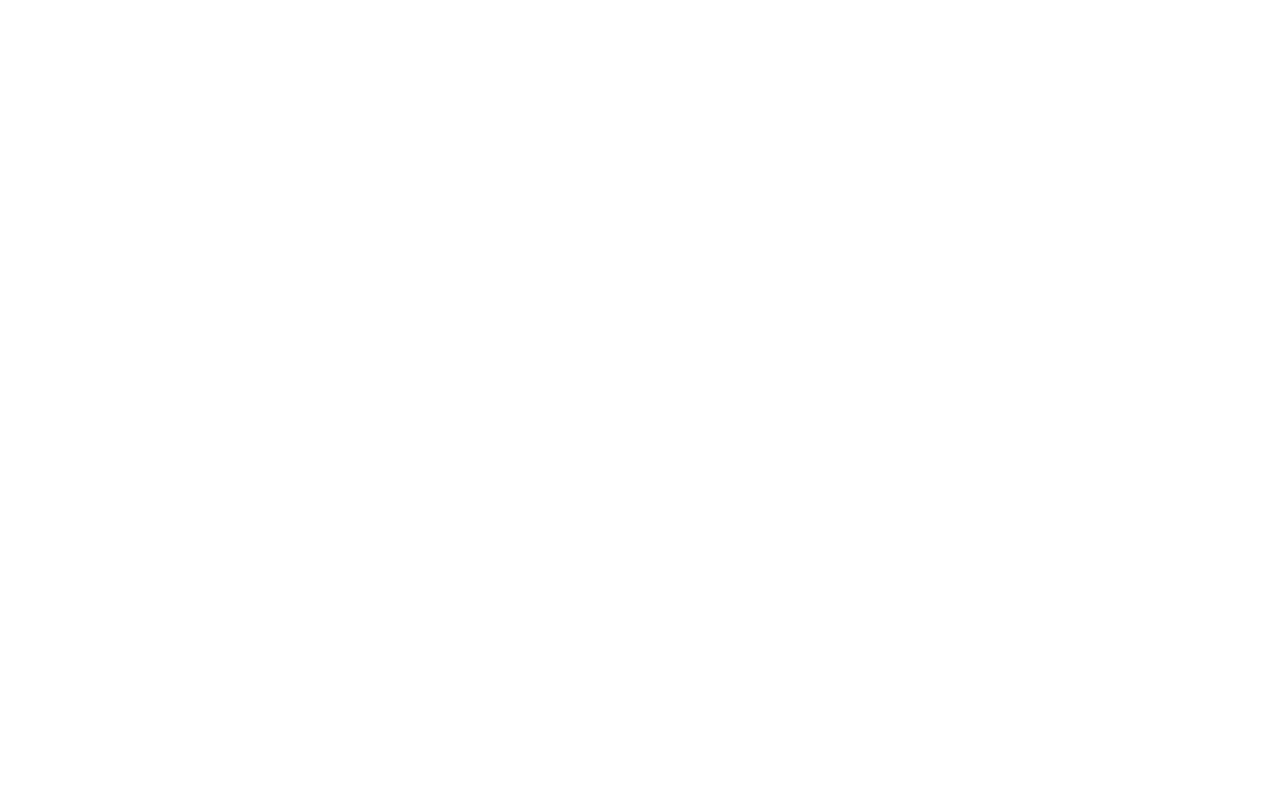
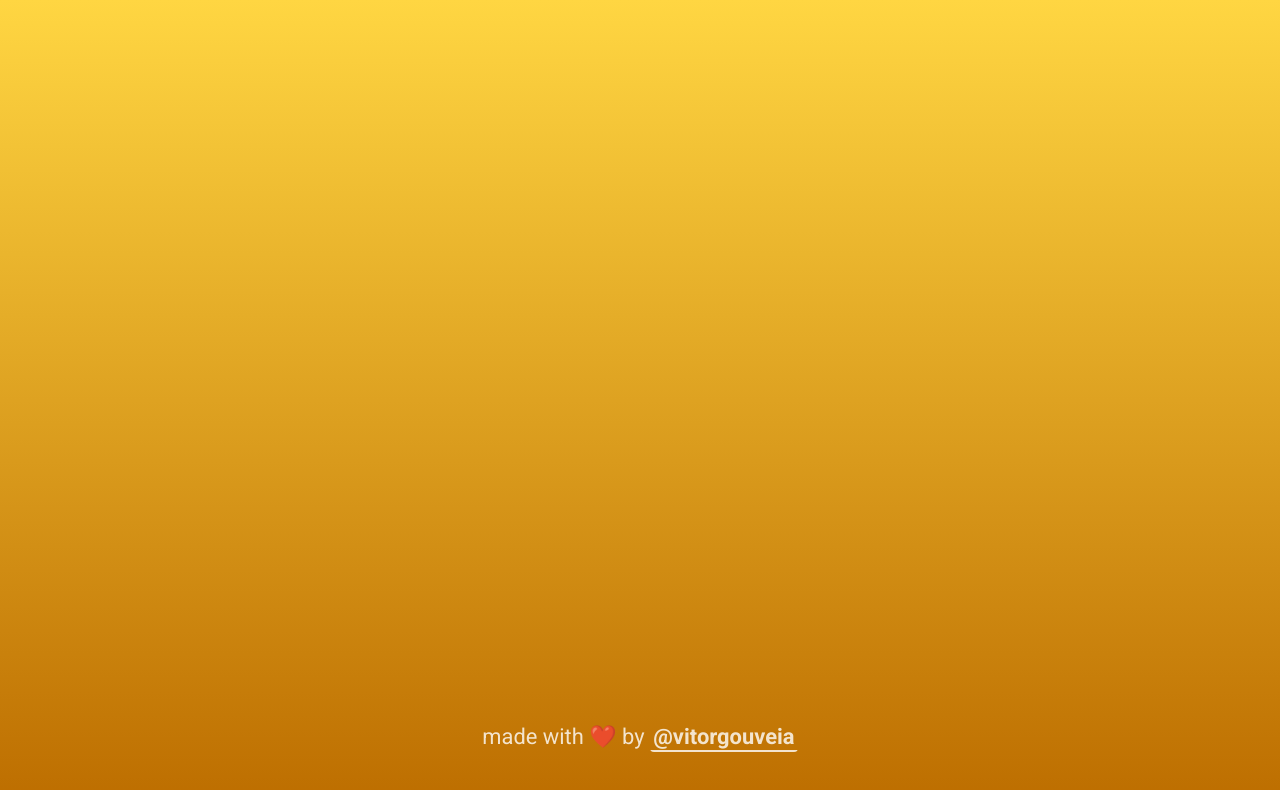
Before and after one commit to VitorGouveia/Rhythm, a website with bundled scripts: page index.html in a window 1280 px wide. Built offline with nearby package versions, Linux system fonts and the light colour scheme.

Commit message:
add project author

```diff
--- a/index.html
+++ b/index.html
@@ -29,13 +29,24 @@
 </head>
 <body>
   <main class="player-container">
-    <div class="windows-95-player">
+    <div class="player windows-95-player">
 
     </div>
 
-    <div class="modern-player"></div>
+    <div class="player modern-player"></div>
 
-    <div class="retro-player"></div>
+    <div class="player retro-player"></div>
+
+    <section class="author">
+      <h6>
+        made with
+        <span>❤️</span>
+        by
+        <strong>
+          <a aria-label="button that goes to my github" target="_blank" href="https://github.com/VitorGouveia/rhythm">@vitorgouveia</a>
+        </strong>
+      </h6>
+    </section>
   </main>
 </body>
 </html>
--- a/src/sass/base/_colors.scss
+++ b/src/sass/base/_colors.scss
@@ -10,6 +10,7 @@ $players: (
       100: hsl(120, 100%, 50%),
     ),
     blue: (
+      50: hsl(240, 59%, 60%),
       100: hsl(240, 100%, 50%),
     ),
   ),
--- a/src/sass/base/_reset.scss
+++ b/src/sass/base/_reset.scss
@@ -13,6 +13,11 @@ body {
   font-family: 'Roboto';
 }
 
+a {
+  color: inherit;
+  text-decoration: none;
+}
+
 ul {
   list-style: none;
 }
--- /dev/null
+++ b/src/sass/components/_author.scss
@@ -0,0 +1,40 @@
+@import '../mixins';
+
+.author {
+  color: var(--color-windows95-gray-100);
+  filter: opacity(0.8);
+
+  h6 {
+    font-size: useClamp(28);
+    font-weight: 400;
+
+    span {
+      color: red;
+    }
+
+    strong {
+      a {
+        background-image: linear-gradient(
+          to right,
+          var(--color-windows95-gray-100),
+          var(--color-windows95-gray-100)
+        );
+        background-repeat: no-repeat;
+        background-position: center bottom;
+        background-size: 100% 2px;
+
+        padding: 0.2rem;
+        padding-top: 0.1rem;
+        border-radius: 4px;
+
+        transition: background 200ms, color 300ms;
+
+        &:hover,
+        &:focus {
+          color: var(--color-windows95-gray-400);
+          background-size: 100% 100%;
+        }
+      }
+    }
+  }
+}
--- a/src/sass/components/index.scss
+++ b/src/sass/components/index.scss
@@ -0,0 +1 @@
+@forward './author';
--- a/src/sass/layout/index.scss
+++ b/src/sass/layout/index.scss
@@ -0,0 +1,35 @@
+@mixin setBackground($theme, $primary) {
+  &[data-theme='#{$theme}'] {
+    background: $primary;
+  }
+}
+
+body {
+  @include setBackground('windows95', var(--color-windows95-blue-50));
+  @include setBackground('modern', var(--color-modern-yellow-200));
+  @include setBackground('retro', red);
+}
+
+.player-container {
+  width: 100%;
+  height: 100vh;
+
+  display: grid;
+  place-items: center;
+
+  grid-template-rows: 2% 88% 4% 6%;
+  grid-template-columns: 10% 80% 10%;
+  grid-template-areas:
+    '. . .'
+    '. player .'
+    '. author .'
+    '. . .';
+
+  .player {
+    grid-area: player;
+  }
+
+  .author {
+    grid-area: author;
+  }
+}
--- a/src/sass/main.scss
+++ b/src/sass/main.scss
@@ -5,3 +5,4 @@
 @import './abstracts/color-props';
 
 @import './layout';
+@import './components';
```
Also changed, not shown: dist/css/index.css.
